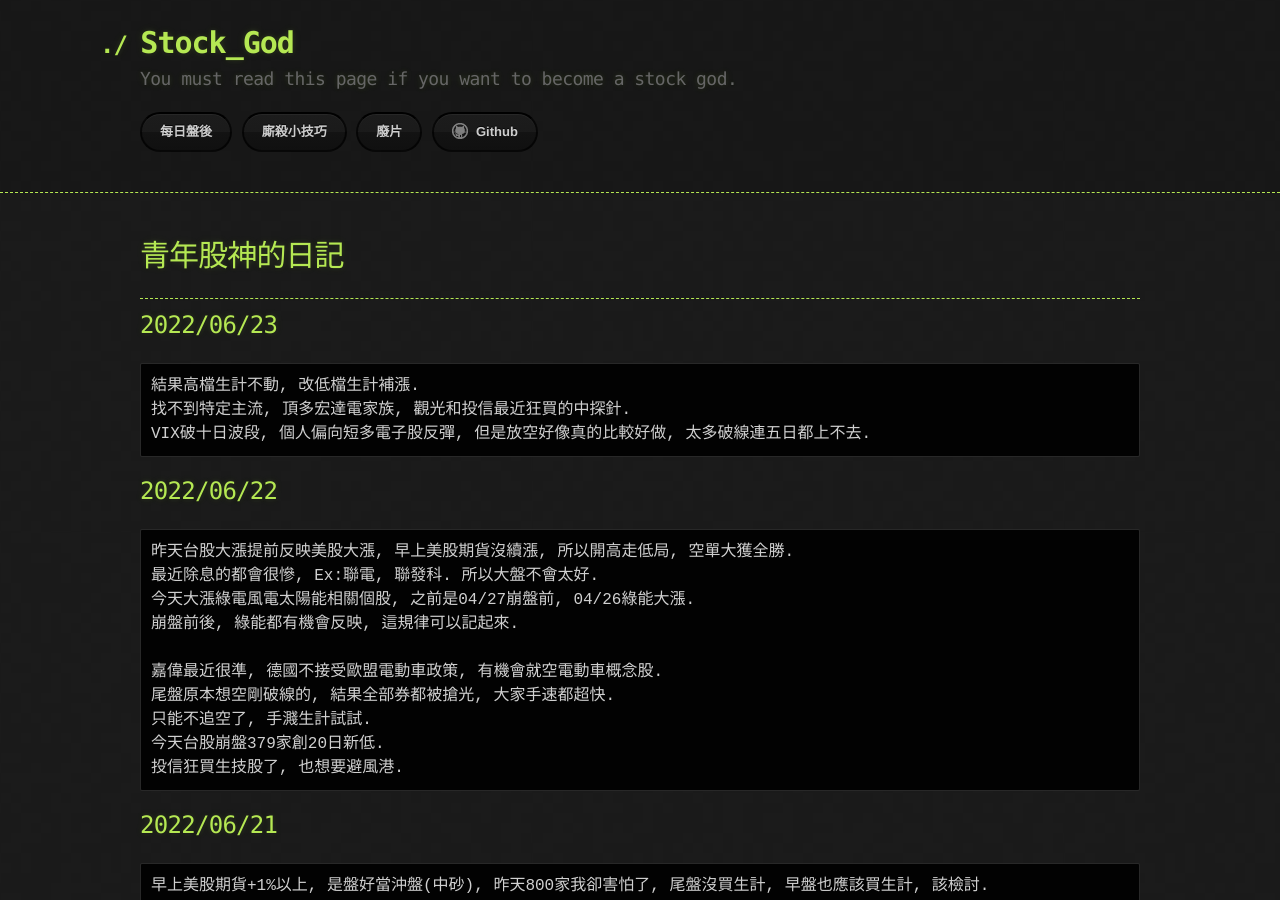
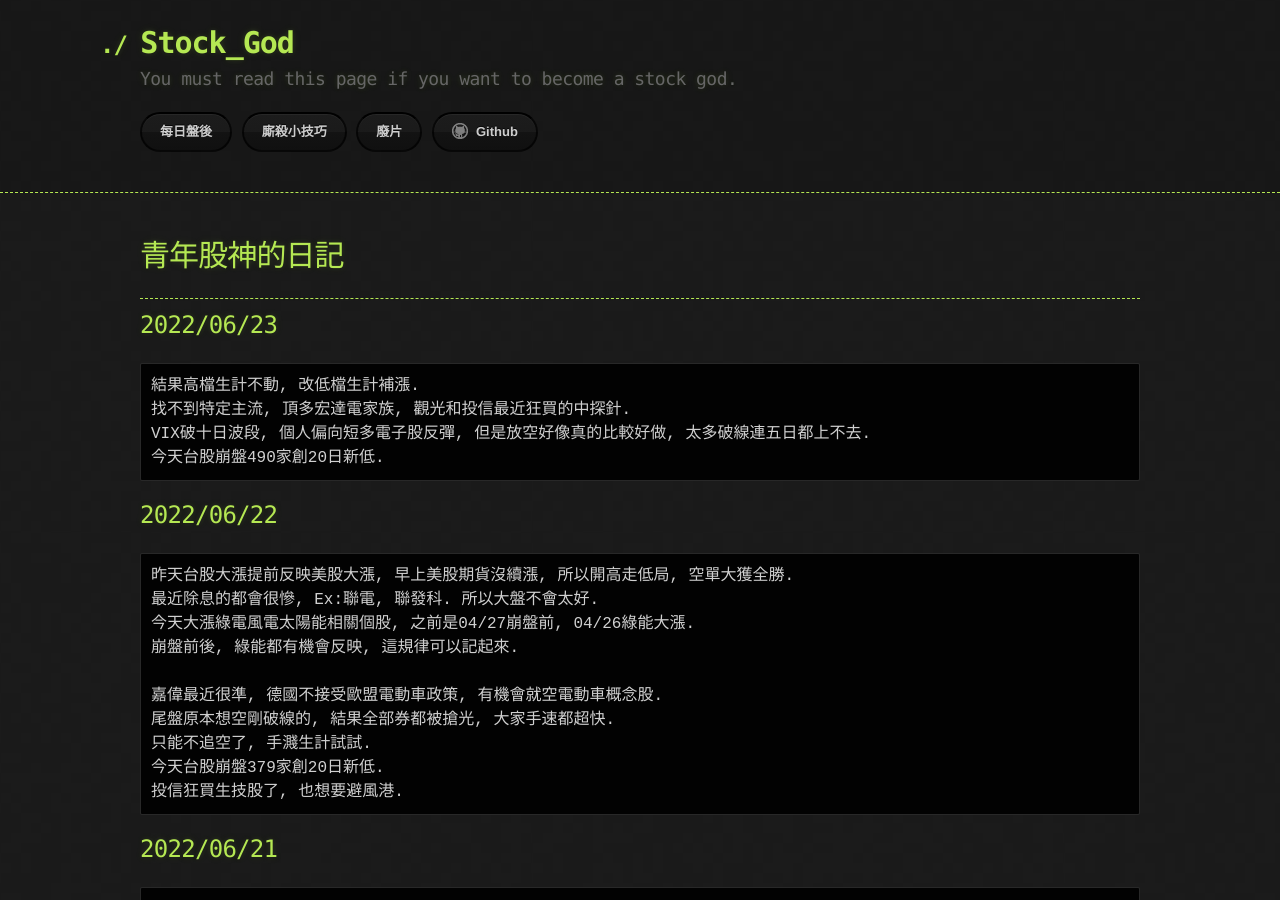
Before and after one commit to lepg5487/Stock_God, a Jekyll site: the page built from index.md, in a window 1280 px wide and 900 px high. Built offline with Jekyll 4.4.1, drawn with Linux system fonts in a browser that asks for light colours; our own code applies the rules of GitHub Pages for plain Markdown files.

Commit message:
Update index.md

````diff
--- a/index.md
+++ b/index.md
@@ -11,6 +11,7 @@ layout: testlayouts
 結果高檔生計不動, 改低檔生計補漲.
 找不到特定主流, 頂多宏達電家族, 觀光和投信最近狂買的中探針.
 VIX破十日波段, 個人偏向短多電子股反彈, 但是放空好像真的比較好做, 太多破線連五日都上不去.
+今天台股崩盤490家創20日新低.
 ```
 
 ## 2022/06/22
````
